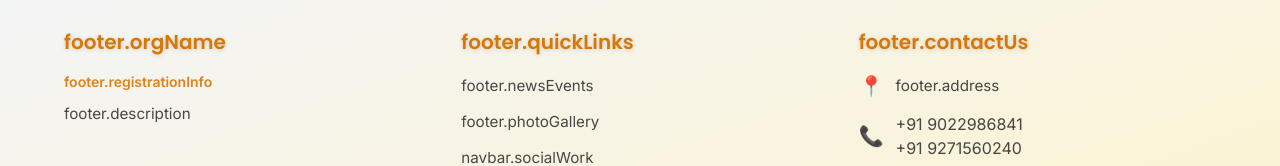
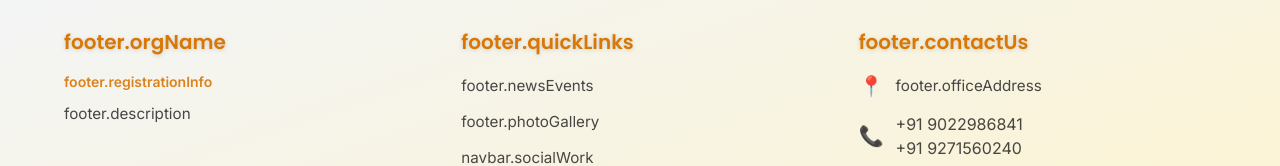
Before and after one commit to advait2711/vks, a React (Vite) app in the folder frontend/vite-project/: page / in a window 1280 px wide. Shown: the part 846-1012 px from the top of the page. Built offline with nearby package versions, Linux system fonts and the light colour scheme; no server answers; the HTML template or start-up script is replaced by a standard one.

Commit message:
fixed footer issue

```diff
--- a/frontend/vite-project/src/components/Footer.jsx
+++ b/frontend/vite-project/src/components/Footer.jsx
@@ -50,7 +50,7 @@
           <div className="flex flex-col gap-3">
             <div className="flex items-center gap-3">
               <span className="text-xl text-emerald-primary">📍</span>
-              <p className="m-0 text-text-dark/80 text-[0.95rem]">{t('footer.address')}</p>
+              <p className="m-0 text-text-dark/80 text-[0.95rem]">{t('footer.officeAddress')}</p>
             </div>
             <div className="flex items-center gap-3">
               <span className="text-xl text-emerald-primary">📞</span>
```
